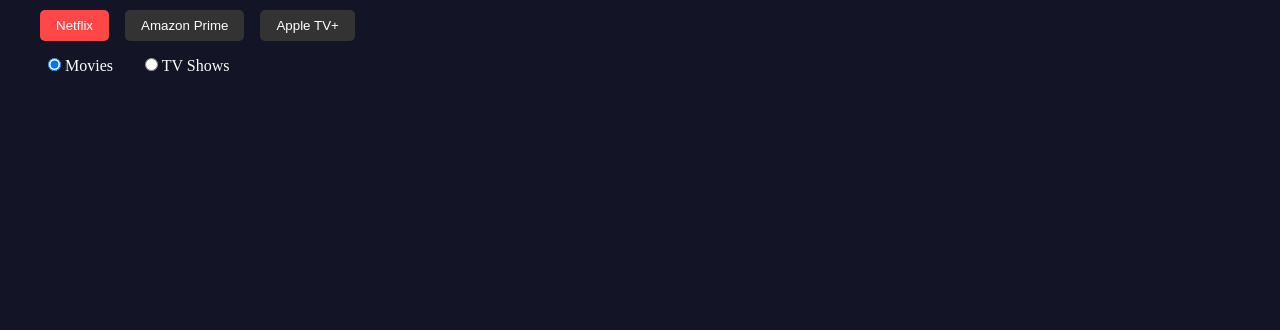
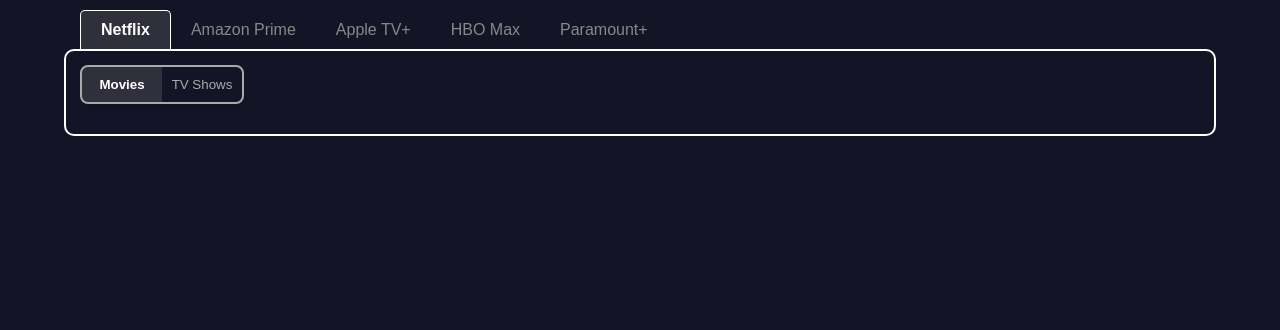
Before and after one commit to monsieurfeathers/streamhub, a plain HTML site: page index.html in a window 1280 px wide. Shown: the part 470-800 px from the top of the page. Drawn offline with Linux system fonts and the light colour scheme; no server answers.

Commit message:
Changes to be committed: 	modified:   index.html 	modified:   script.js - added more streaming service 	modified:   styles.css

```diff
--- a/index.html
+++ b/index.html
@@ -41,35 +41,20 @@
         <section id="discover-streaming">
             <h2>Discover what's streaming</h2>
             <div class="tab-menu">
-              <button class="tab active" data-network="213" data-provider="8">Netflix</button>
-              <button class="tab" data-network="1024" data-provider="2100">Amazon Prime</button>
-              <button class="tab" data-network="2552" data-provider="350">Apple TV+</button>
+                <button class="tab active" data-network="213" data-provider="8">Netflix</button>
+                <button class="tab" data-network="1024" data-provider="2100">Amazon Prime</button>
+                <button class="tab" data-network="2552" data-provider="350">Apple TV+</button>
+                <button class="tab" data-network="" data-provider="1899">HBO Max</button>
+                <button class="tab" data-network="" data-provider="531">Paramount+</button>
             </div>
-            <div class="media-switch">
-              <label>
-                <input type="radio" name="media-type" value="movie" checked> Movies
-              </label>
-              <label>
-                <input type="radio" name="media-type" value="tv"> TV Shows
-              </label>
+            <div class="tab-items">
+                <div class="media-switch">
+                    <button class="media-tab active"  data-type="movie">Movies</button>
+                    <button class="media-tab"  data-type="tv">TV Shows</button>
+                </div>
+                <div class="grid-container"></div>
             </div>
-            <div class="grid-container"></div>
         </section>
-
-
-
-        <!-- <section id="netflix">
-            <h2>Netflix</h2>
-            <div class="grid-container"></div>
-        </section>
-        <section id="amazon-prime">
-            <h2>Amazon Prime</h2>
-            <div class="grid-container"></div>
-        </section>
-        <section id="apple-tv">
-            <h2>Apple TV+</h2>
-            <div class="grid-container"></div>
-        </section> -->
         <div id="info-modal" class="modal">
             <div class="modal-content popout">
               <span class="close-btn">&times;</span>
--- a/script.js
+++ b/script.js
@@ -22,7 +22,7 @@
 
 function sectionMediaType(sectionId) {
   if (sectionId === "discover-streaming") {
-    return document.querySelector(".media-switch input:checked").value; // Returns either 'movie' or 'tv'
+    return document.querySelector(".media-switch .active").dataset.type; // Returns either 'movie' or 'tv'
   }
   const url = sections[sectionId];
   if (!url) return null;
@@ -36,16 +36,27 @@
 
     const networkId = tab.dataset.network;
     const providerId = tab.dataset.provider;
-    const mediaType = document.querySelector(".media-switch input:checked").value;
+    const mediaType = document.querySelector(".media-switch .active").dataset.type;
+    console.error(mediaType, networkId, providerId);
     loadDiscoverContent(networkId, providerId, mediaType);
   });
 });
 
-document.querySelectorAll(".media-switch input").forEach(input => {
-  input.addEventListener("change", () => {
-    const mediaType = input.value;
+document.querySelectorAll(".media-tab").forEach(button => {
+  button.addEventListener("click", () => {
+    // Remove the active class from all buttons
+    document.querySelector(".media-tab.active").classList.remove("active");
+
+    // Add the active class to the clicked button
+    button.classList.add("active");
+
+    // Get the selected media type
+    const mediaType = button.dataset.type;
     const networkId = document.querySelector(".tab-menu .active").dataset.network;
-    loadDiscoverContent(networkId, mediaType);
+    const providerId = document.querySelector(".tab-menu .active").dataset.provider;
+    console.error(mediaType, networkId, providerId);
+    // Load content dynamically
+    loadDiscoverContent(networkId, providerId, mediaType);
   });
 });
 
@@ -93,7 +104,7 @@
             <img src="${image}" alt="${title}">
           </div>
           <div class="grid-item-info">
-            <h4>${capString(title, 44)}</h4>
+            <h4>${capString(title, 30)}</h4>
             <h4>${rating}</h4>
             <p>${year}</p>
           </div>
@@ -349,7 +360,7 @@
   const urlParams = new URLSearchParams(window.location.search);
   const mediaType = urlParams.get('type'); // movie or tv
   const id = urlParams.get('id');
-  const name = urlParams.get('name')
+  const name = urlParams.get('name');
   const season = urlParams.get('s');
   const episode = urlParams.get('e');
 
--- a/styles.css
+++ b/styles.css
@@ -183,36 +183,87 @@
     text-align: center;
 }
 
+
 .tab-menu {
     display: flex;
     justify-content: flex-start;
-    margin-bottom: 1rem;
+    flex-direction: row;
+    padding-left: 2rem;
+    margin: 0 1rem;
 }
 
 .tab {
-    background-color: #333;
-    color: white;
-    padding: 0.5rem 1rem;
-    margin: 0 0.5rem;
-    border: none;
+    background-color: #141427;
+    color: #888;
+    padding: 10px 20px;
+    border: 0px solid #aaa;
+    border-bottom: none;
     cursor: pointer;
-    border-radius: 5px;
+    font-size: 16px;
+    transition: background-color 0.3s, color 0.3s, border-radius 0.3s;
 }
 
 .tab.active {
-    background-color: #ff4747;
+    background-color: #30303d;
+    color: white;
+    font-weight: bold;
+    border: 1px solid white;
+    border-bottom: none;
+    border-radius: 5px 5px 0 0;
+}
+
+.tab:hover {
+    color: white;
+    background-color: #4a4a69;
+    border-radius: 5px 5px 0 0;
+}
+
+.tab-items {
+    border: 2px solid white;
+    border-radius: 10px;
+    padding: 1rem;
+    margin: 0 2rem;
 }
 
 .media-switch {
     display: flex;
     justify-content: flex-start;
     margin-bottom: 1rem;
+    width: 20vh;
+    border-radius: 6px;
+    overflow: hidden;
+    outline: 2px solid #aaa;
+    box-shadow: 0 4px 6px rgba(0, 0, 0, 0.2);
 }
 
-.media-switch label {
-    margin: 0 1rem;
+.media-tab {
+    min-width: 50%;
+    padding: 10px 5px;
+    background-color: #141427;
+    color: #aaa;
     cursor: pointer;
+    transition: background-color 0.3s, color 0.3s;
+    border: none;
 }
+
+.media-tab.active {
+    background-color: #30303d;
+    color: white;
+    border: none;
+    font-weight: bold;
+}
+
+.media-tab:hover {
+    background-color: #4a4a69;
+}
+
+/*
+input[type="radio"] + label:before {
+    content: "";
+    display: inline-block;
+    border-radius: 50%;
+    background-color: #fff;
+} */
 
 .modal {
     display: none; /* Hidden by default */
```
